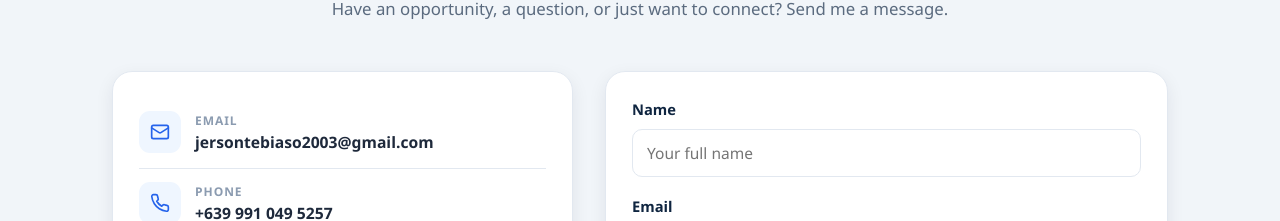
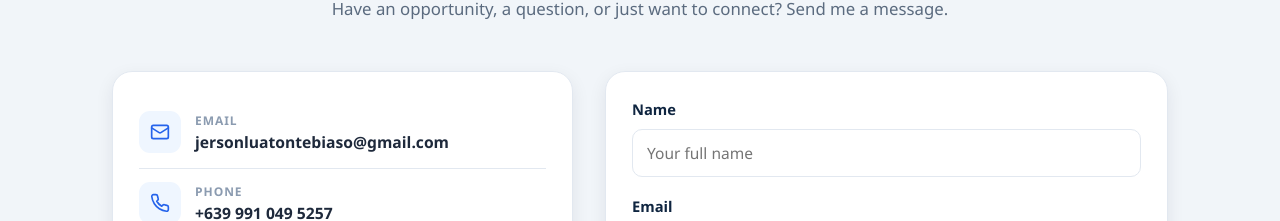
Before and after one commit to JersonTebiaso/myportfolio, a React (Vite) app: page / in a window 1280 px wide. Shown: the part 6935-7156 px from the top of the page. Built offline with nearby package versions, Linux system fonts and the light colour scheme.

Commit message:
Update contact email

```diff
--- a/src/data/links.ts
+++ b/src/data/links.ts
@@ -1,7 +1,7 @@
 export const links = {
   // Replace these values with your real contact information.
   // Leave a field as an empty string to hide the corresponding link.
-  email: "jersontebiaso2003@gmail.com",
+  email: "jersonluatontebiaso@gmail.com",
   phone: "+639 991 049 5257",
   location: "Malabon City, Philippines",
   github: "https://github.com/JersonTebiaso/myportfolio",
```
